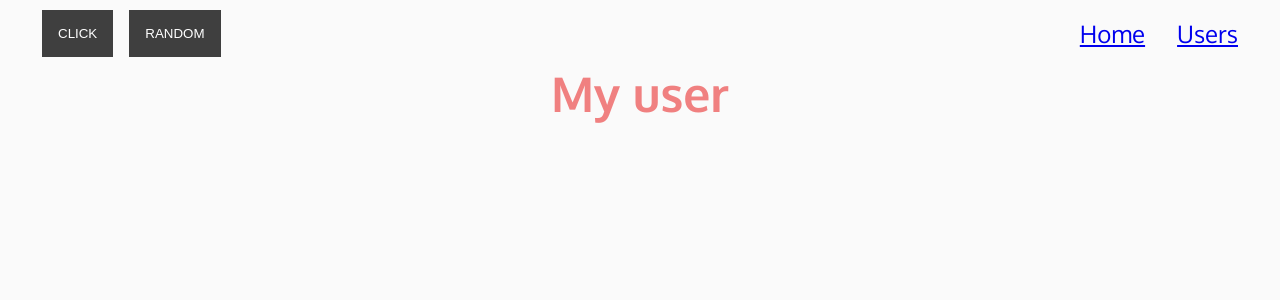
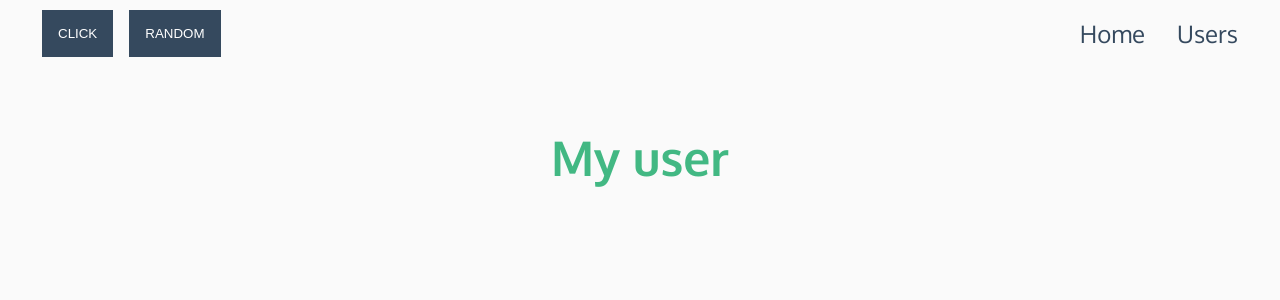
Before and after one commit to beatrizsmerino/vue-users, a Vue app: page /user/1 in a window 1280 px wide. Shown: the top 300 px of the page. Built offline with nearby package versions, Linux system fonts and the light colour scheme; no server answers.

Commit message:
The CSS styles have been changed. Added color variables.

```diff
--- a/src/App.vue
+++ b/src/App.vue
@@ -67,6 +67,14 @@
 	@import url("https://fonts.googleapis.com/css?family=Oxygen:400,700,300");
 	@import url("https://use.fontawesome.com/releases/v5.8.2/css/all.css");
 
+	:root {
+		--color-brand-1: #42b883;
+		--color-brand-2: #35495e;
+		--color-gray: #3f3f3f;
+		--color-light: #fafafa;
+		--color-silver: #ececec;
+	}
+
 	[v-cloak] {
 		display: none;
 	}
@@ -80,12 +88,16 @@
 	}
 
 	body {
-		background: #fafafa;
-		color: #3f3f3f;
 		padding: 1em;
-		font-size: 62.5%;
 		-webkit-font-smoothing: antialiased;
 		font-family: "Oxygen", Helvetica, sans-serif;
+		font-size: 62.5%;
+		color: var(--color-gray-1);
+		background-color: var(--color-light);
+	}
+
+	a {
+		text-decoration: none;
 	}
 
 	/*
--- a/src/components/PageHeader.vue
+++ b/src/components/PageHeader.vue
@@ -33,6 +33,7 @@ export default {
 
 <style lang="scss">
 .page-header {
+	margin-bottom: 4rem;
 	padding: 0 2rem;
 	display: flex;
 	justify-content: space-between;
@@ -47,8 +48,14 @@ export default {
 	font-size: 1.5rem;
 
 	&__item {
+		color: var(--color-brand-2);
+
 		&:not(:last-child) {
 			margin-right: 2rem;
+		}
+
+		&.router-link-exact-active {
+			color: var(--color-brand-1);
 		}
 	}
 }
@@ -57,7 +64,7 @@ export default {
 	padding: 1rem;
 	color: #fff;
 	border: none;
-	background-color: #3f3f3f;
+	background-color: var(--color-brand-2);
 	cursor: pointer;
 
 	&:not(:last-child) {
--- a/src/components/PageTitle.vue
+++ b/src/components/PageTitle.vue
@@ -21,10 +21,10 @@
 
 <style lang="scss">
 	.page-title {
-		margin: auto;
+		margin-bottom: 2rem;
 		text-align: center;
 		font-size: 3rem;
 		line-height: 1.5;
-		color: lightcoral;
+		color: var(--color-brand-1);
 	}
 </style>
--- a/src/components/UsersList.vue
+++ b/src/components/UsersList.vue
@@ -65,7 +65,7 @@ export default {
     display: flex;
     position: relative;
     list-style: none;
-    background-color: rgba(221, 51, 51, 0.3);
+    background-color: var(--color-brand-2);
     cursor: pointer;
 
     &__content {
@@ -85,7 +85,7 @@ export default {
         width: 80px;
         height: 80px;
         border-radius: 50%;
-        border: 2px solid #fff;
+        border: 3px solid #fff;
     }
 }
 
@@ -111,17 +111,17 @@ export default {
     display: inline-block;
     text-align: center;
     font-size: 1.2rem;
-    color: #fff;
+    color: var(--color-brand-1);
     font-weight: 700;
-    border: 3px solid #fff;
+    border: 2px solid var(--color-brand-1);
 
     &__icon {
         margin-right: 1rem;
     }
 
     &:hover{
-        color: #3F3F3F;
-        border-color: #3F3F3F;
+        color: #fff;
+        border-color: #fff;
     }
 }
 
@@ -129,10 +129,10 @@ export default {
 .icon {
     display: inline-block;
     font-size: 1.8rem;
-    color: lightcoral;
+    color: var(--color-brand-1);
 
     &:hover {
-        color: #3F3F3F;
+        color: #fff;
     }
 }
 
```
